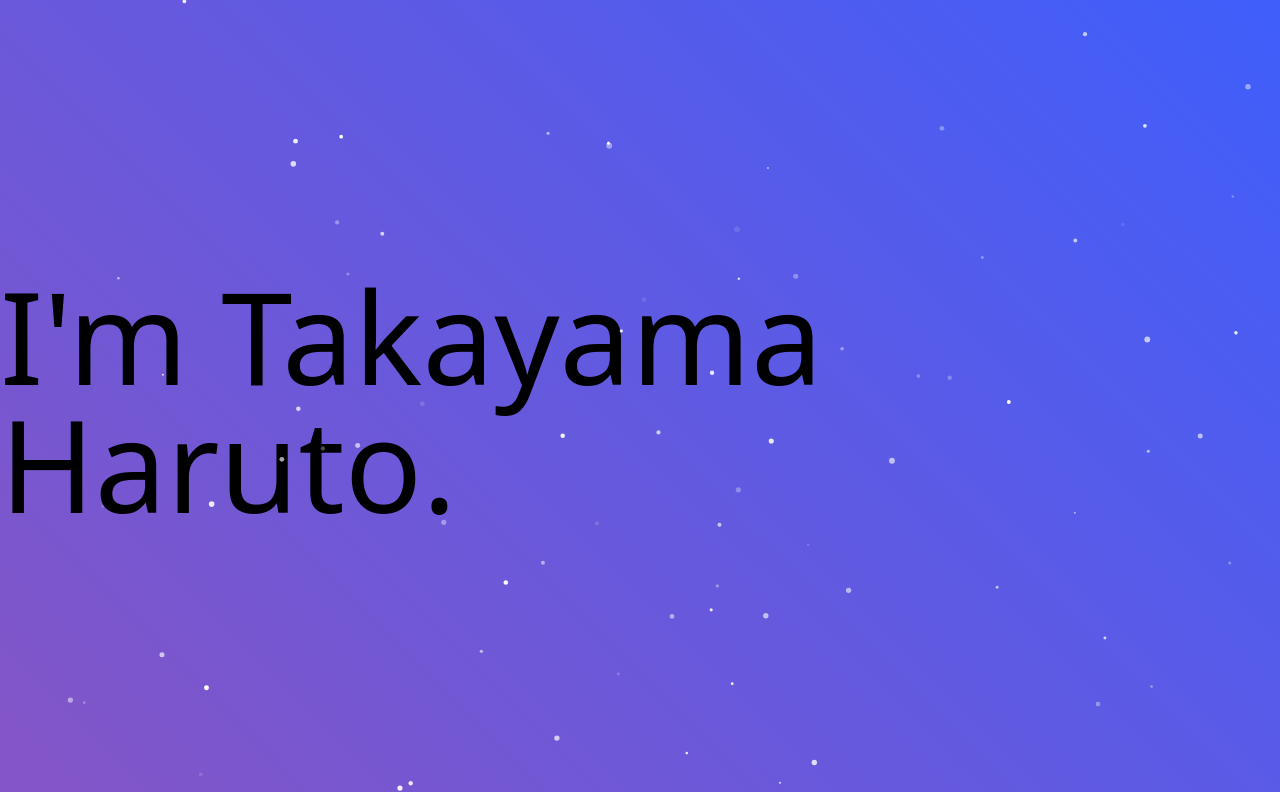
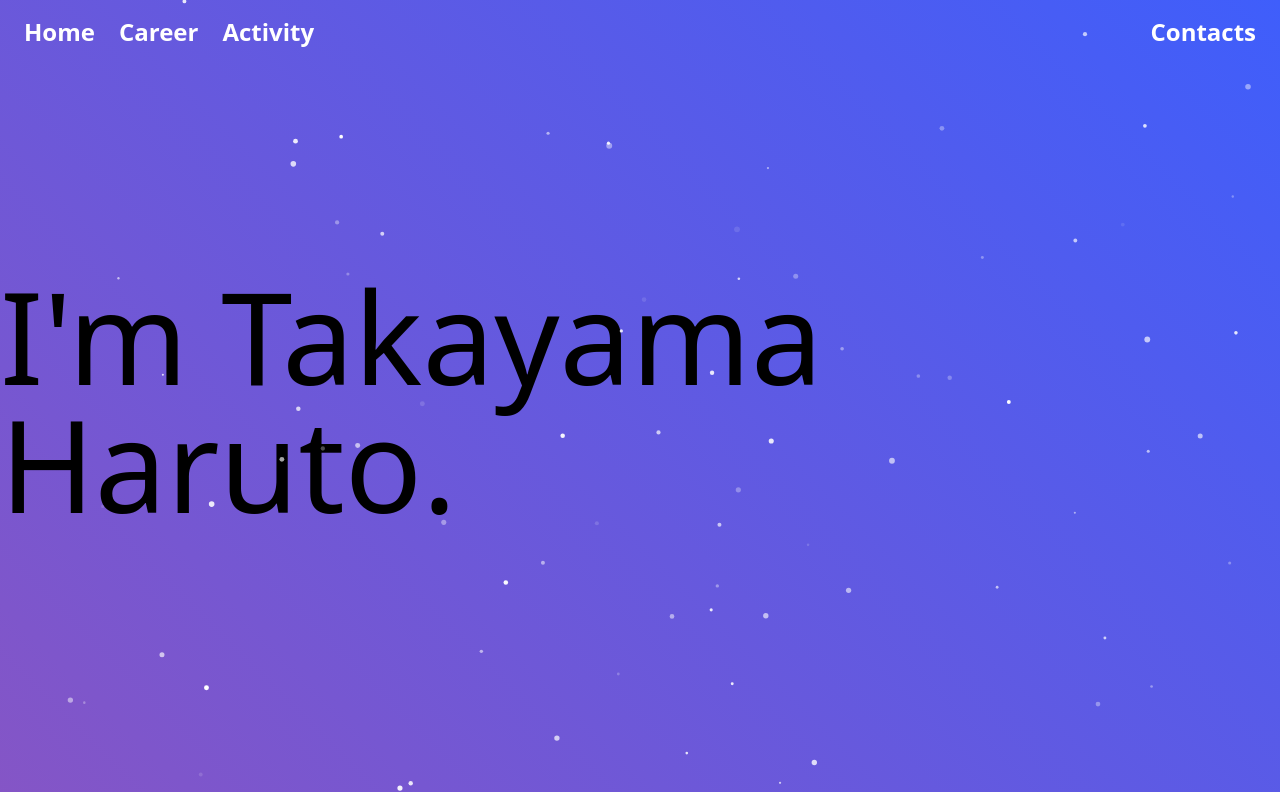
Before and after one commit to TkymHrt/TkymHrt-Portfolio, a React (Vite) app: page / in a window 1280 px wide. Shown: the top 800 px of the page. Built offline with nearby package versions, Linux system fonts and the light colour scheme.

Commit message:
[feat] ヘッダーを追加

```diff
--- /dev/null
+++ b/src/components/header/header.tsx
@@ -0,0 +1,40 @@
+const Header = () => {
+	return (
+		<div className="fixed top-0 right-0 left-0 py-4 px-6 z-10">
+			<header className="flex justify-between">
+				<div className="space-x-6">
+					<button
+						type="button"
+						className="text-white text-2xl font-bold"
+						onClick={() => console.log("Home")}
+					>
+						Home
+					</button>
+					<button
+						type="button"
+						className="text-white text-2xl font-bold"
+						onClick={() => console.log("Career")}
+					>
+						Career
+					</button>
+					<button
+						type="button"
+						className="text-white text-2xl font-bold"
+						onClick={() => console.log("activity")}
+					>
+						Activity
+					</button>
+				</div>
+				<button
+					type="button"
+					className="text-white text-2xl font-bold"
+					onClick={() => console.log("activity")}
+				>
+					Contacts
+				</button>
+			</header>
+		</div>
+	);
+};
+
+export default Header;
--- a/src/index.tsx
+++ b/src/index.tsx
@@ -1,6 +1,7 @@
 import React from "react";
 import ReactDOM from "react-dom/client";
 import App from "./App.tsx";
+import Header from "./components/header/header.tsx";
 import ParticleBackground from "./components/particle/particle.tsx";
 import ScrollProgressIndicator from "./components/scrollProgressIndicator/scrollProgressIndicator.tsx";
 import "./index.css";
@@ -10,6 +11,7 @@ const rootElement = document.getElementById("root");
 if (rootElement) {
 	ReactDOM.createRoot(rootElement).render(
 		<React.StrictMode>
+			<Header />
 			<ScrollProgressIndicator />
 			<ParticleBackground />
 			<App />
```
